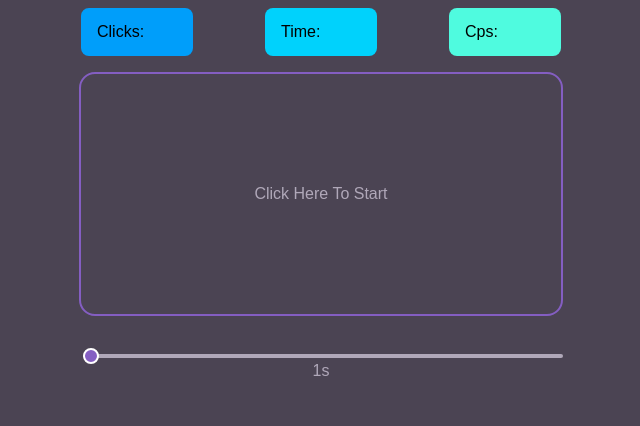
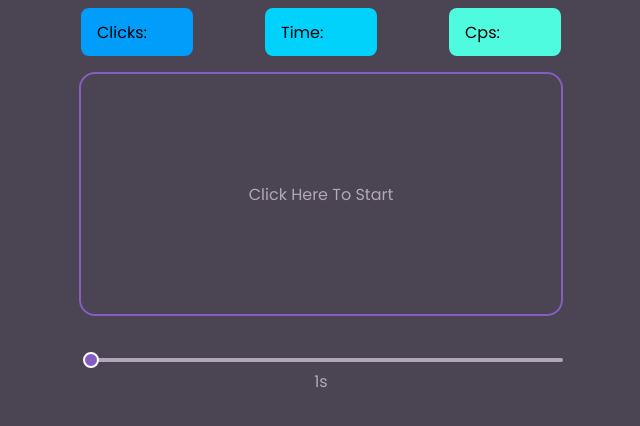
Before and after one commit to vicky231207/cpstester, a plain HTML site: page index.html in a window 1280 px wide. Shown: the full height of the page, 319-959 px from the left. Drawn offline with Linux system fonts and the light colour scheme.

Commit message:
Update style.css

```diff
--- a/style.css
+++ b/style.css
@@ -1,4 +1,4 @@
-/* @import url('https://fonts.googleapis.com/css2?family=Poppins&display=swap'); */
+@import url('https://fonts.googleapis.com/css2?family=Poppins&display=swap');
 :root {
     --acient-color: #845EC2;
     --bg-color: #4B4453;
```
